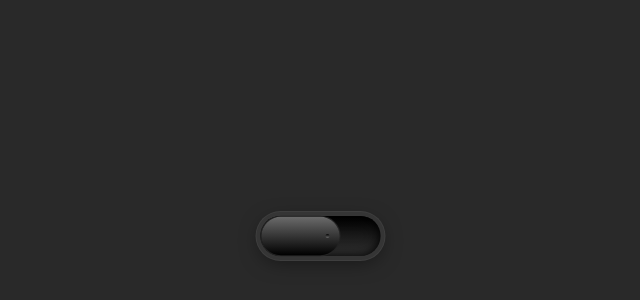
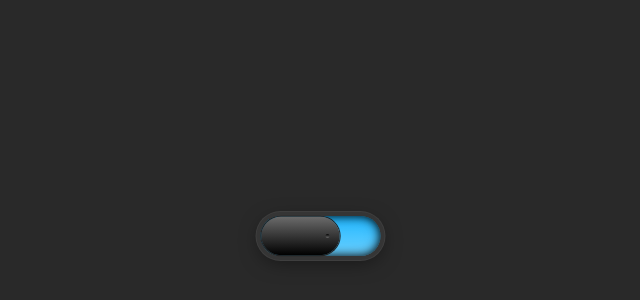
Before and after one commit to Beta-23/button, a plain HTML site: page index.html in a window 1280 px wide. Shown: the part 162-462 px from the top of the page, without its empty margins (320-960 px from the left). Drawn offline with Linux system fonts and the light colour scheme.

Commit message:
Style button background on toggle

```diff
--- a/styles.css
+++ b/styles.css
@@ -21,6 +21,10 @@ input[type="checkbox"] {
 	border-radius: 20px;
 	box-shadow: 0 0 0 4px #353535, 0 0 0 5px #3e3e3e, inset 0 0 10px rgba(0, 0, 0, 1), 0 5px 20px rgba(0, 0, 0, .5),
 		inset 0 0 15px rgba(0, 0, 0, .2);
+}
+
+input[type="checkbox"] {
+	background: linear-gradient(0deg, #6dd1ff, #20b7ff);
 }
 
 input[type="checkbox"]:before {
```
